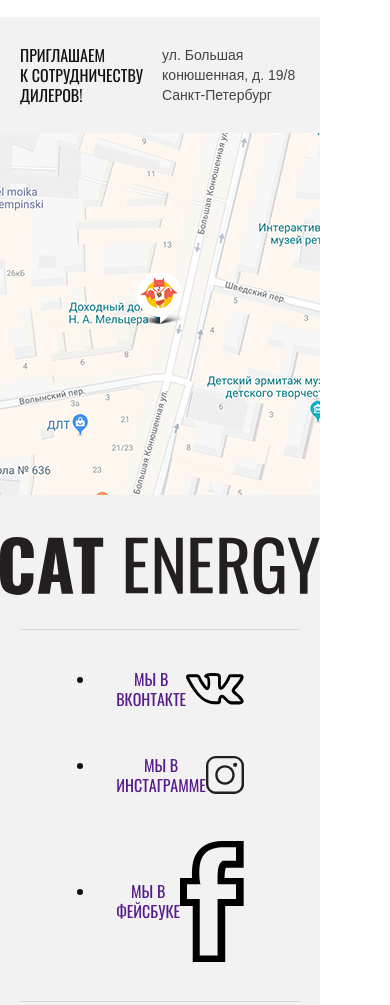
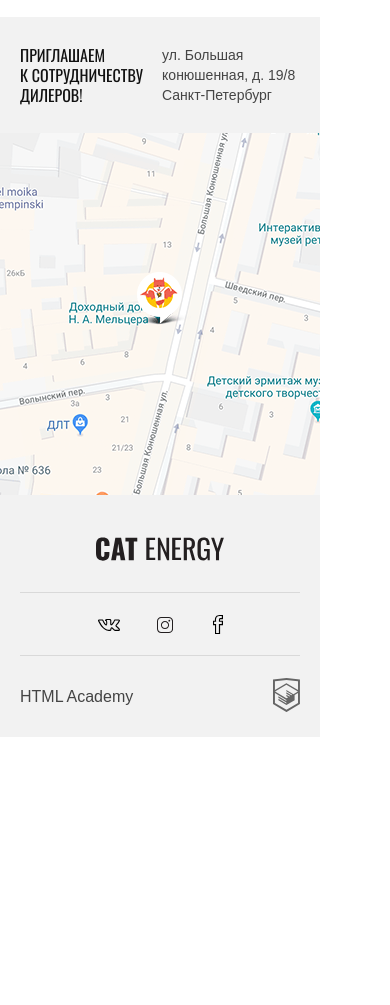
Before and after one commit to knight-aleksander/htmlacademy_cat-energy, a website: page source/catalog.html in a window 390 px wide. Shown: the part 3060-4065 px from the top of the page. After the commit the page ends 3797 px from the top, so only its background shows below. Drawn offline with nearby package versions, Linux system fonts and the light colour scheme; files that its build step writes are made by us from their sources; files whose address does not match are found by name; a web font is replaced by a local one.

Commit message:
Mobile footer fixed

```diff
--- a/source/catalog.html
+++ b/source/catalog.html
@@ -335,13 +335,13 @@
           </svg>
         </a>
       </div>
-      <div class="social__social social">
+      <div class="footer__social social">
         <b class="visually-hidden">Мы в соцсетях</b>
         <ul class="social__list">
           <li class="social__item">
             <a class="social__link social__link--vk" href="">
-              Мы в Вконтакте
-              <svg class="social__icon" version="1.1" id="Layer_1" xmlns="http://www.w3.org/2000/svg" xmlns:xlink="http://www.w3.org/1999/xlink" x="0px" y="0px" viewBox="0 0 22 12" style="enable-background:new 0 0 22 12;" xml:space="preserve">
+              <span class="visually-hidden">Мы в Вконтакте</span>
+              <svg class="social__icon" version="1.1" id="Layer_1" xmlns="http://www.w3.org/2000/svg" xmlns:xlink="http://www.w3.org/1999/xlink" x="0px" y="0px" viewBox="0 0 22 12" style="enable-background:new 0 0 22 12;" xml:space="preserve" width="22" height="12">
                 <g>
                   <path
                     d="M17.6,12c-0.3,0-0.9-0.1-1.5-0.5c-0.5-0.3-0.9-0.7-1.3-1.2c-0.3-0.3-0.9-0.9-1.1-0.9c-0.2,0.1-0.4,0.7-0.3,1.2
@@ -365,8 +365,8 @@
           </li>
           <li class="social__item">
             <a class="social__link social__link--insta" href="">
-              Мы в Инстаграмме
-              <svg version="1.1" id="Layer_1" xmlns="http://www.w3.org/2000/svg" xmlns:xlink="http://www.w3.org/1999/xlink" x="0px" y="0px" viewBox="0 0 16 16" style="enable-background:new 0 0 16 16;" xml:space="preserve">
+              <span class="visually-hidden">Мы в Инстаграмме</span>
+              <svg version="1.1" id="Layer_1" xmlns="http://www.w3.org/2000/svg" xmlns:xlink="http://www.w3.org/1999/xlink" x="0px" y="0px" viewBox="0 0 16 16" style="enable-background:new 0 0 16 16;" xml:space="preserve" width="16" height="16">
                 <style type="text/css">
                   .st0 {
                     fill: #231F20;
@@ -382,8 +382,8 @@
           </li>
           <li class="social__item">
             <a class="social__link social__link--fb" href="">
-              Мы в Фейсбуке
-              <svg class="social__icon" version="1.1" id="Layer_1" xmlns="http://www.w3.org/2000/svg" xmlns:xlink="http://www.w3.org/1999/xlink" x="0px" y="0px" viewBox="0 0 10 19" style="enable-background:new 0 0 10 19;" xml:space="preserve">
+              <span class="visually-hidden">Мы в Фейсбуке</span>
+              <svg class="social__icon" version="1.1" id="Layer_1" xmlns="http://www.w3.org/2000/svg" xmlns:xlink="http://www.w3.org/1999/xlink" x="0px" y="0px" viewBox="0 0 10 19" style="enable-background:new 0 0 10 19;" xml:space="preserve" width="10" height="19">
                 <g>
                   <path
                     d="M7.1,19H2v-8.8H0V5.8h1.9c-0.1-2,0.2-3.4,1.1-4.4C3.8,0.5,5,0.1,6.5,0L10,0v4.2H7.2C7.1,4.4,7,5,7,5.8H10v4.4H7.1V19z
--- a/source/less/blocks/contacts.less
+++ b/source/less/blocks/contacts.less
@@ -37,8 +37,6 @@
 }
 
 .contacts__map-image {
-  padding-bottom: 39px;
-
   background-color: @light-gray;
 }
 
--- a/source/less/blocks/copyright.less
+++ b/source/less/blocks/copyright.less
@@ -3,8 +3,6 @@
   flex-direction: row;
   align-items: center;
   justify-content: space-between;
-
-  padding-bottom: 22px;
 }
 
 .copyright__name {
--- /dev/null
+++ b/source/less/blocks/footer-logo.less
@@ -0,0 +1,14 @@
+.footer-logo {
+  display: flex;
+  margin-bottom: 31px;
+}
+
+.footer-logo__link {
+  display: flex;
+  margin: 0 auto;
+}
+
+.footer-logo__self {
+  width: 128px;
+  height: 24px;
+}
--- a/source/less/blocks/footer.less
+++ b/source/less/blocks/footer.less
@@ -13,20 +13,15 @@
   text-transform: uppercase;
 }
 
-.footer__map-contacts {}
-
-.footer__logo-link {
-  display: flex;
-  align-items: center;
-}
-
-.footer__logo-text {
-  flex-grow: 1;
-}
+.footer__contacts {}
 
 .footer__social {}
 
 .footer__copyright {}
+
+.footer__bottom-area {
+  padding: 39px 20px 22px;
+}
 
 @media (min-width: @tablet-width) {
   .footer {
--- a/source/less/blocks/social.less
+++ b/source/less/blocks/social.less
@@ -1,23 +1,42 @@
 .social {
-  margin: 31px 20px;
-
   display: flex;
-  flex-direction: row;
-  justify-content: center;
-
+  margin-bottom:22px;
+  padding: 22px 0 21px;
   border-top: 1px solid rgba(0, 0, 0, 0.1);
   border-bottom: 1px solid rgba(0, 0, 0, 0.1);
 }
 
+.social__list {
+  display: flex;
+  flex-direction: row;
+  justify-content: center;
+  margin: 0 auto;
+  padding: 0;
+  list-style: none;
+}
+
+.social__item {
+  display: flex;
+}
+
 .social__link {
   display: flex;
-  align-items: center;
-  padding: 23px 20px;
-  text-align: center;
+  align-self: center;
 }
 
-.social__link__vk {}
+.social__link--vk {
+  margin-right: 37px;
+  width: 22px;
+  height: 12px;
+}
 
-.social__link__insta {}
+.social__link--insta {
+  margin-right: 40px;
+  width: 16px;
+  height: 16px;
+}
 
-.social__link__fb {}
+.social__link--fb {
+  width: 10px;
+  height: 19px;
+}
--- a/source/less/style.less
+++ b/source/less/style.less
@@ -8,6 +8,7 @@
 
 
 @import "blocks/footer.less";
+@import "blocks/footer-logo.less";
 @import "blocks/header.less";
 @import "blocks/main.less";
 @import "blocks/client-form.less";
```
